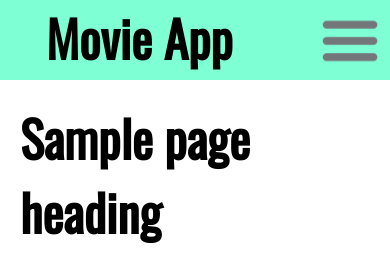
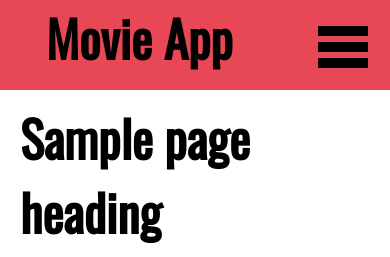
Before and after one commit to dylanbyrne07/Movie-app, a Flask app: template templates/trending.html in a window 390 px wide. Shown: the top 257 px of the page. Run offline with Flask 2, Linux system fonts and the light colour scheme; the template is opened without the code that fills it: most values are stand-ins (such as "Sample title", 1, 10 or a date in 2020).

Commit message:
have everyting working, and hamburger animation inplace just need to make the menu appear now

```diff
--- a/static/css/nav.css
+++ b/static/css/nav.css
@@ -5,12 +5,13 @@ html, body {
 
 h1{
   font-size: 30px;
+
 }
 ul{
   position: fixed;
   top: 0;
   width: 100%;
-  background-color: aquamarine;
+  background-color: #E84855;
 
 }
 .navbar{
@@ -70,6 +71,47 @@ ul{
   margin: 10px;
 }
 
+.hamburger {
+  float: right;
+  position: relative;
+  width: 60px;
+  height: 60px;
+  cursor: pointer;
+  appearance: none;
+  background:none;
+  outline: none;
+  border: none;
+  justify-content: center;
+  align-items: center;
+  display: none;
+  padding: 5px;
+  margin: 15px;
+  margin-right: 25px;
+}
+
+
+
+.hamburger .bar, .hamburger:after, .hamburger:before{
+  content: '';
+  display: block;
+  width: 100%;
+  height: 10px;
+  background-color: black;
+  margin: 6px 8px;
+  transition: 0.4s;
+}
+
+.hamburger.is-active:before{
+  transform: rotate(-45deg) translate(-12px, 12px);
+}
+
+.hamburger.is-active .bar{
+  opacity: 0;
+}
+.hamburger.is-active:after{
+  transform: rotate(45deg) translate(-10px, -9px);
+}
+
 @media screen and (max-width:980px) {
 
   .search-container{
@@ -92,4 +134,8 @@ ul{
     display: none;
   }
 
+  .hamburger{
+    display: block;
+  }
+
 }
--- a/static/css/style.css
+++ b/static/css/style.css
@@ -2,6 +2,7 @@
 body {
   margin-top: 100px;
   padding:0;
+
 }
 
 .movies_grid{
@@ -44,6 +45,7 @@ h2{
   font-family: 'Oswald', serif;
   font-size: 30px;
 }
+
 .movies_image{
   width: 100%;
   object-fit: cover;
--- /dev/null
+++ b/static/js/main.js
@@ -0,0 +1,7 @@
+window.onload = function(){
+    const menu_btn = document.querySelector('.hamburger');
+
+    menu_btn.addEventListener('click', function() {
+        menu_btn.classList.toggle("is-active");
+    })
+}
--- a/templates/navbar.html
+++ b/templates/navbar.html
@@ -1,3 +1,4 @@
+
 {% block header%}
 <link rel="stylesheet" type="text/css" href="{{ url_for('static', filename='css/nav.css') }}" />
 <header>
@@ -13,10 +14,25 @@
                     <input type="submit"  value="search">
                 </form>
             </div>
-            <img id="hamburger_image" class="hamburger_image" src="/static/588a64e7d06f6719692a2d11.png" alt="image not found">
+            <button class="hamburger">
+                <div class="bar"></div>
+            </button>
+
         </ul>
+    </nav>
 
-    </nav>
-  </header>
+</header>
 
+<!--
+<nav class="mobile_navbar_container">
+    <ul>
+        <li class="mobile_nav"><a href="/">Home</a></li>
+        <li class="mobile_nav"><a href="/trending">Trending</a></li>
+        <li class="movile_nav"><a href="/top_rated">Top rated</a></li>
+
+    </ul>
+</nav>
+-->
+
+<script type="text/javascript" src="{{ url_for('static', filename='js/main.js')}}"></script>
 {% endblock %}
--- a/templates/search.html
+++ b/templates/search.html
@@ -2,7 +2,6 @@
 
 {% block content %}
 <link rel="stylesheet" type="text/css" href="{{ url_for('static', filename='css/style.css') }}" />
-<script src="static/main.js"></script>
 <h1>Search results for .... {{name_searched_title}}</h1>
 <div class="movies_grid" >
     {% for movie in searched_movies['results']: %}
```
Also changed, not shown: static/main.js (deleted, +0 -9 lines).
